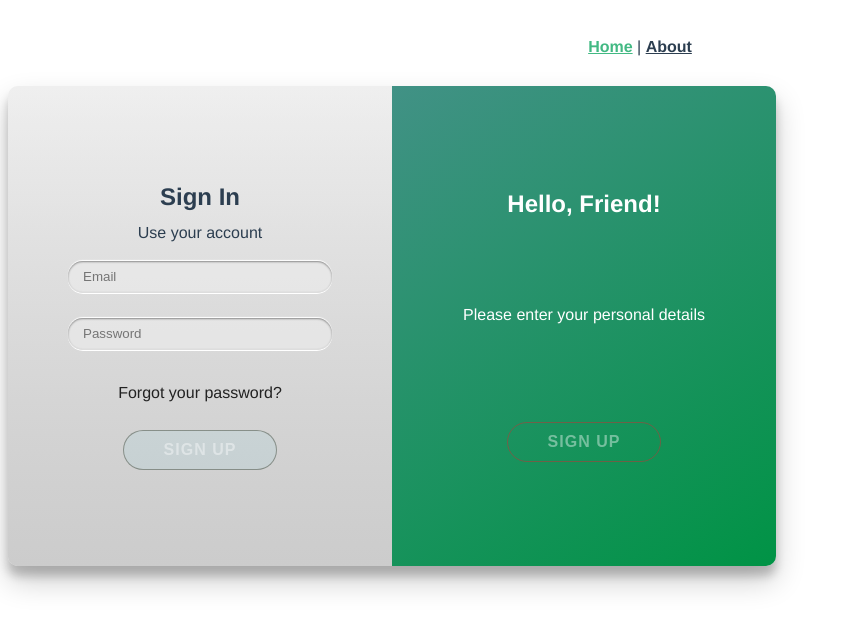
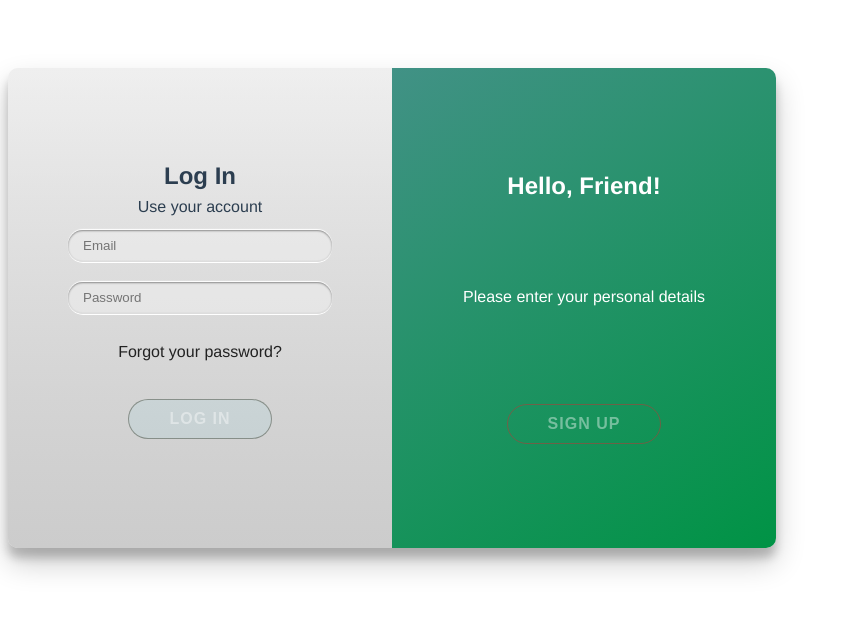
Before and after one commit to wassimghommidh/delivery-1, a Vue app: page / in a window 1280 px wide. Shown: the top 630 px of the page, without its empty margins (0-849 px from the left). Built offline with nearby package versions, Linux system fonts and the light colour scheme.

Commit message:
folder structure

```diff
--- a/src/App.vue
+++ b/src/App.vue
@@ -1,7 +1,5 @@
 <template>
   <div id="nav">
-    <router-link to="/">Home</router-link> |
-    <router-link to="/about">About</router-link>
   </div>
   <router-view/>
 </template>
--- a/src/components/Cardrestaurant.vue
+++ b/src/components/Cardrestaurant.vue
@@ -21,7 +21,7 @@
 
             </div>
           </div>
-          <button class="btn">Menu</button>
+          <router-link :to="{name:'Menu',params:{id : datas.title}}"> <button class="btn">Menu</button></router-link>
         </div>
       </div>
      </div>
--- a/src/components/HelloWorld.vue
+++ /dev/null
@@ -1,58 +0,0 @@
-<template>
-  <div class="hello">
-    <h1>{{ msg }}</h1>
-    <p>
-      For a guide and recipes on how to configure / customize this project,<br>
-      check out the
-      <a href="https://cli.vuejs.org" target="_blank" rel="noopener">vue-cli documentation</a>.
-    </p>
-    <h3>Installed CLI Plugins</h3>
-    <ul>
-      <li><a href="https://github.com/vuejs/vue-cli/tree/dev/packages/%40vue/cli-plugin-babel" target="_blank" rel="noopener">babel</a></li>
-      <li><a href="https://github.com/vuejs/vue-cli/tree/dev/packages/%40vue/cli-plugin-router" target="_blank" rel="noopener">router</a></li>
-    </ul>
-    <h3>Essential Links</h3>
-    <ul>
-      <li><a href="https://vuejs.org" target="_blank" rel="noopener">Core Docs</a></li>
-      <li><a href="https://forum.vuejs.org" target="_blank" rel="noopener">Forum</a></li>
-      <li><a href="https://chat.vuejs.org" target="_blank" rel="noopener">Community Chat</a></li>
-      <li><a href="https://twitter.com/vuejs" target="_blank" rel="noopener">Twitter</a></li>
-      <li><a href="https://news.vuejs.org" target="_blank" rel="noopener">News</a></li>
-    </ul>
-    <h3>Ecosystem</h3>
-    <ul>
-      <li><a href="https://router.vuejs.org" target="_blank" rel="noopener">vue-router</a></li>
-      <li><a href="https://vuex.vuejs.org" target="_blank" rel="noopener">vuex</a></li>
-      <li><a href="https://github.com/vuejs/vue-devtools#vue-devtools" target="_blank" rel="noopener">vue-devtools</a></li>
-      <li><a href="https://vue-loader.vuejs.org" target="_blank" rel="noopener">vue-loader</a></li>
-      <li><a href="https://github.com/vuejs/awesome-vue" target="_blank" rel="noopener">awesome-vue</a></li>
-    </ul>
-  </div>
-</template>
-
-<script>
-export default {
-  name: 'HelloWorld',
-  props: {
-    msg: String
-  }
-}
-</script>
-
-<!-- Add "scoped" attribute to limit CSS to this component only -->
-<style scoped>
-h3 {
-  margin: 40px 0 0;
-}
-ul {
-  list-style-type: none;
-  padding: 0;
-}
-li {
-  display: inline-block;
-  margin: 0 10px;
-}
-a {
-  color: #42b983;
-}
-</style>
--- a/src/components/Login.vue
+++ b/src/components/Login.vue
@@ -6,12 +6,12 @@
           <div class="overlay-left">
             <h2>Welcome Back!</h2>
             <p>Please login with your personal info</p>
-            <button class="invert" id="signIn" @click="signUp = !signUp">Sign In</button>
+            <button class="invert" id="signIn" @click="signUp = !signUp">Log In</button>
         </div>
         <div class="overlay-right">
             <h2>Hello, Friend!</h2>
             <p>Please enter your personal details</p>
-            <button class="invert" id="signUp" @click="signUp = !signUp">Sign Up</button>
+            <button class="invert" id="signUp" @click="signUp = !signUp">Sign UP</button>
           </div>
         </div>
       </div>
@@ -21,15 +21,15 @@
         <input type="text" placeholder="Name" />
         <input type="password" placeholder="Password" />
           <input type="text" placeholder="Email" />
-        <button>Sign Up</button>
+        <router-link to="/menu"><button>Sign Up</button></router-link>
       </form>
       <form class="sign-in" action="#">
-        <h2>Sign In</h2>
+        <h2>Log In</h2>
         <div>Use your account</div>
         <input type="email" placeholder="Email" />
         <input type="password" placeholder="Password" />
         <a href="#">Forgot your password?</a>
-        <button @click="linkToHome">Sign Up</button>
+        <router-link to="/menu"><button>Log in</button></router-link>
       </form>
     </div>
   </article>
@@ -38,16 +38,9 @@
 <script>
 
   export default {
-    component:{
-      Home : "Home"
-    },
     data: () => {
       return {
         signUp: false
-      }
-    },methods:{
-      linkToHome(){
-        this.$router.push('/home')
       }
     }
   }
--- a/src/router/index.js
+++ b/src/router/index.js
@@ -1,8 +1,8 @@
 import { createRouter, createWebHistory } from 'vue-router'
 
 import Login from "../components/Login.vue"
-
-
+import Cardrestaurant from "../components/Cardrestaurant.vue"
+import Menu from "../components/Menu.vue"
 const routes = [
   {
     path: '/',
@@ -10,12 +10,13 @@ const routes = [
     component: Login
   },
   {
-    path: '/about',
+    path: '/menu',
     name: 'About',
-    // route level code-splitting
-    // this generates a separate chunk (about.[hash].js) for this route
-    // which is lazy-loaded when the route is visited.
-    component: () => import(/* webpackChunkName: "about" */ '../views/About.vue')
+    component: Cardrestaurant
+  }, {
+    path: '/menu/:id',
+    name: 'Menu',
+    component: Menu
   }
 ]
 
--- a/src/views/About.vue
+++ /dev/null
@@ -1,5 +0,0 @@
-<template>
-  <div class="about">
-    <h1>This is an about page</h1>
-  </div>
-</template>
```
Also changed, not shown: package.json (+8 -3 lines), src/views/Home.vue (deleted, +0 -18 lines), 2 other files (tests, documents, lock files or other folders).
